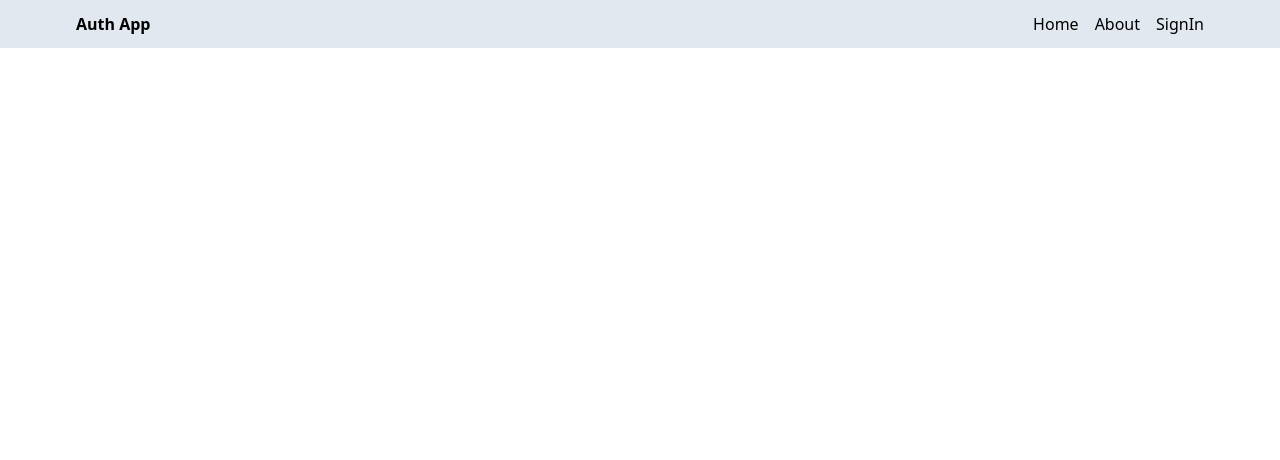
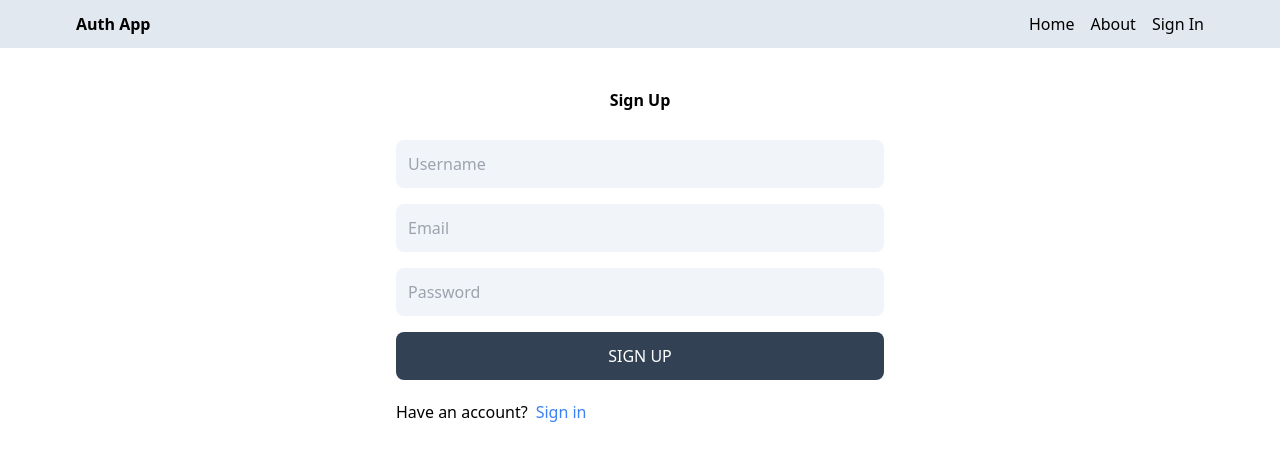
Before and after one commit to SairajKulkarni/authentication, a React (Vite) app in the folder client/: page /sign-up in a window 1280 px wide. Shown: the top 460 px of the page. Built offline with nearby package versions, Linux system fonts and the light colour scheme.

Commit message:
Complete Sign up page UI

```diff
--- a/client/src/App.jsx
+++ b/client/src/App.jsx
@@ -14,8 +14,8 @@
       <Routes>
         <Route path="/" element={<Home />} />
         <Route path="/about" element={<About />} />
-        <Route path="/signin" element={<SignIn />} />
-        <Route path="/signup" element={<SignUp />} />
+        <Route path="/sign-in" element={<SignIn />} />
+        <Route path="/sign-up" element={<SignUp />} />
         <Route path="/profile" element={<Profile />} />
       </Routes>
     </BrowserRouter>
--- a/client/src/components/Header.jsx
+++ b/client/src/components/Header.jsx
@@ -16,7 +16,7 @@
             <li>About</li>
           </Link>
           <Link to="SignIn">
-            <li>SignIn</li>
+            <li>Sign In</li>
           </Link>
         </ul>
       </div>
--- a/client/src/pages/SignUp.jsx
+++ b/client/src/pages/SignUp.jsx
@@ -1,5 +1,38 @@
-import React from "react";
+import { Link } from "react-router-dom";
 
 export default function SignUp() {
-  return <div>SignUp</div>;
+  return (
+    <div className="p-3 max-w-lg mx-auto">
+      <h1 className="test-3xl text-center font-semibold my-7">Sign Up</h1>
+      <form className="flex flex-col gap-4">
+        <input
+          type="text"
+          placeholder="Username"
+          id="username"
+          className="bg-slate-100 p-3 rounded-lg"
+        />
+        <input
+          type="email"
+          placeholder="Email"
+          id="email"
+          className="bg-slate-100 p-3 rounded-lg"
+        />
+        <input
+          type="password"
+          placeholder="Password"
+          id="password"
+          className="bg-slate-100 p-3 rounded-lg"
+        />
+        <button className="bg-slate-700 text-white p-3 rounded-lg uppercase hover:opacity-95 disabled:opacity-80">
+          Sign up
+        </button>
+      </form>
+      <div className="flex gap-2 mt-5">
+        <p>Have an account?</p>
+        <Link to="/sign-in">
+          <span className="text-blue-500">Sign in</span>
+        </Link>
+      </div>
+    </div>
+  );
 }
```
